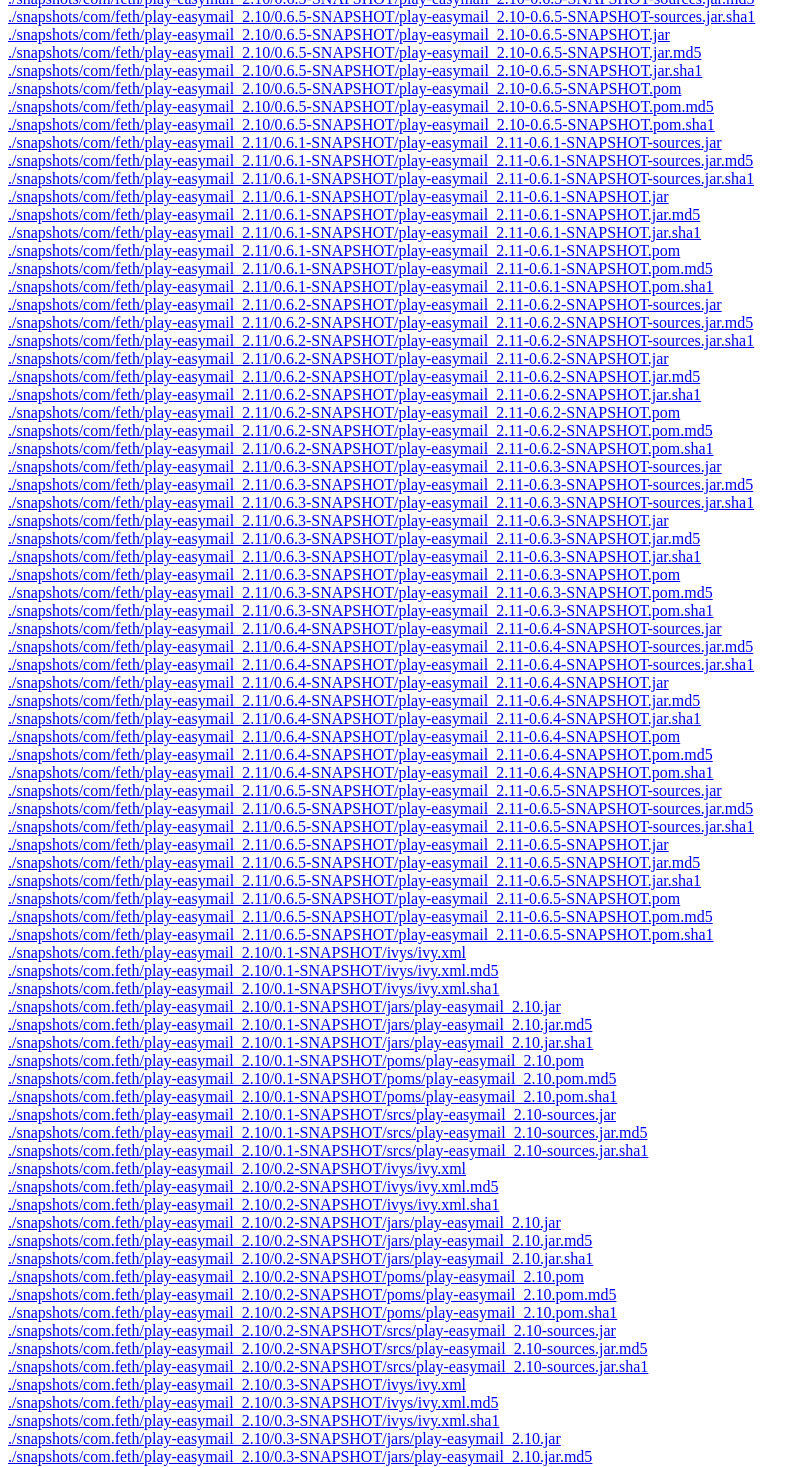
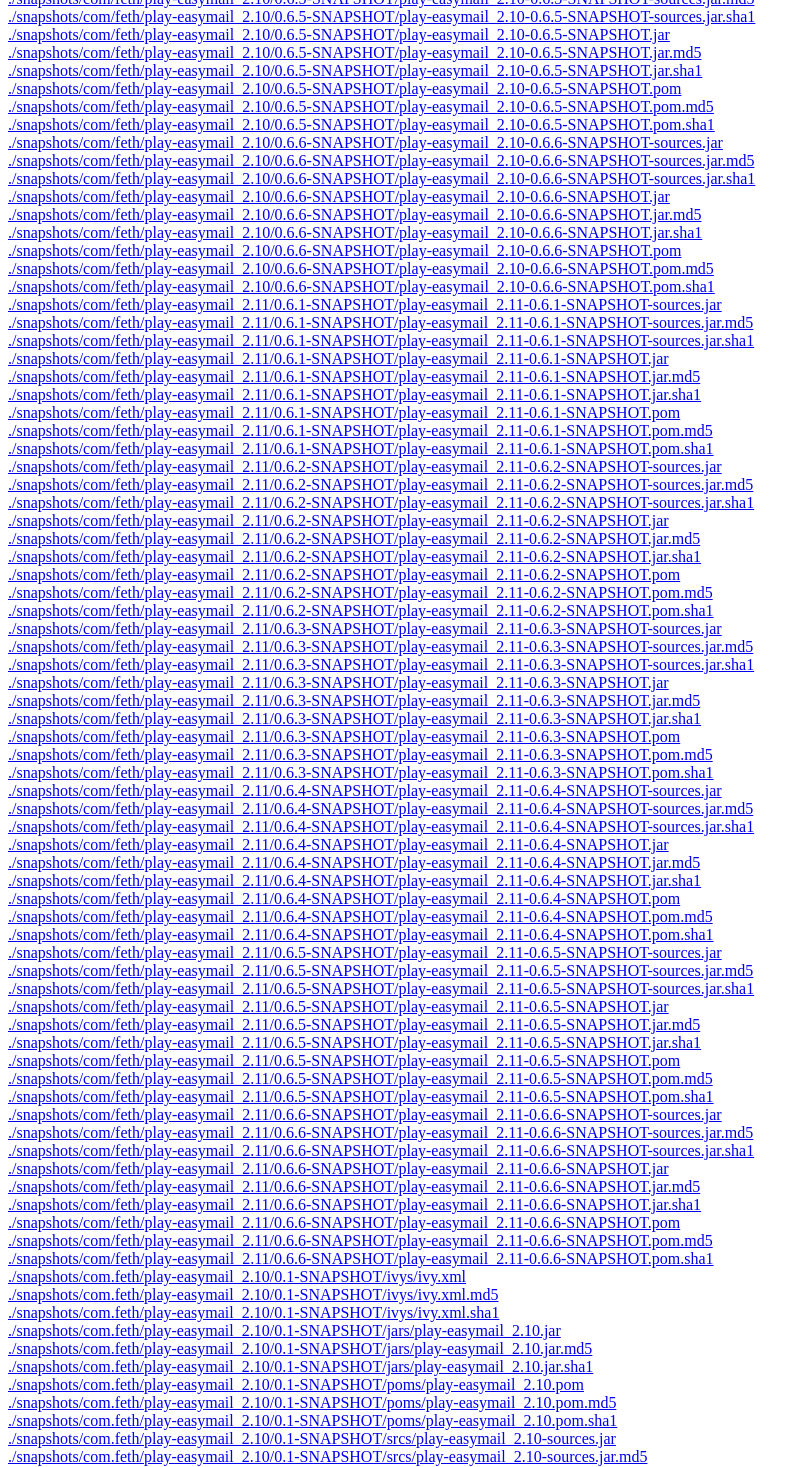
Before and after one commit to joscha/play-easymail, a plain HTML site: page repo/index.html in a window 1280 px wide. Shown: the part 1800-3267 px from the top of the page, without its empty margins (0-809 px from the left). Drawn offline with Linux system fonts and the light colour scheme.

Commit message:
0.6.6 binaries

```diff
--- a/repo/index.html
+++ b/repo/index.html
@@ -105,6 +105,15 @@
 <a href="./snapshots/com/feth/play-easymail_2.10/0.6.5-SNAPSHOT/play-easymail_2.10-0.6.5-SNAPSHOT.pom">./snapshots/com/feth/play-easymail_2.10/0.6.5-SNAPSHOT/play-easymail_2.10-0.6.5-SNAPSHOT.pom</a><br/>
 <a href="./snapshots/com/feth/play-easymail_2.10/0.6.5-SNAPSHOT/play-easymail_2.10-0.6.5-SNAPSHOT.pom.md5">./snapshots/com/feth/play-easymail_2.10/0.6.5-SNAPSHOT/play-easymail_2.10-0.6.5-SNAPSHOT.pom.md5</a><br/>
 <a href="./snapshots/com/feth/play-easymail_2.10/0.6.5-SNAPSHOT/play-easymail_2.10-0.6.5-SNAPSHOT.pom.sha1">./snapshots/com/feth/play-easymail_2.10/0.6.5-SNAPSHOT/play-easymail_2.10-0.6.5-SNAPSHOT.pom.sha1</a><br/>
+<a href="./snapshots/com/feth/play-easymail_2.10/0.6.6-SNAPSHOT/play-easymail_2.10-0.6.6-SNAPSHOT-sources.jar">./snapshots/com/feth/play-easymail_2.10/0.6.6-SNAPSHOT/play-easymail_2.10-0.6.6-SNAPSHOT-sources.jar</a><br/>
+<a href="./snapshots/com/feth/play-easymail_2.10/0.6.6-SNAPSHOT/play-easymail_2.10-0.6.6-SNAPSHOT-sources.jar.md5">./snapshots/com/feth/play-easymail_2.10/0.6.6-SNAPSHOT/play-easymail_2.10-0.6.6-SNAPSHOT-sources.jar.md5</a><br/>
+<a href="./snapshots/com/feth/play-easymail_2.10/0.6.6-SNAPSHOT/play-easymail_2.10-0.6.6-SNAPSHOT-sources.jar.sha1">./snapshots/com/feth/play-easymail_2.10/0.6.6-SNAPSHOT/play-easymail_2.10-0.6.6-SNAPSHOT-sources.jar.sha1</a><br/>
+<a href="./snapshots/com/feth/play-easymail_2.10/0.6.6-SNAPSHOT/play-easymail_2.10-0.6.6-SNAPSHOT.jar">./snapshots/com/feth/play-easymail_2.10/0.6.6-SNAPSHOT/play-easymail_2.10-0.6.6-SNAPSHOT.jar</a><br/>
+<a href="./snapshots/com/feth/play-easymail_2.10/0.6.6-SNAPSHOT/play-easymail_2.10-0.6.6-SNAPSHOT.jar.md5">./snapshots/com/feth/play-easymail_2.10/0.6.6-SNAPSHOT/play-easymail_2.10-0.6.6-SNAPSHOT.jar.md5</a><br/>
+<a href="./snapshots/com/feth/play-easymail_2.10/0.6.6-SNAPSHOT/play-easymail_2.10-0.6.6-SNAPSHOT.jar.sha1">./snapshots/com/feth/play-easymail_2.10/0.6.6-SNAPSHOT/play-easymail_2.10-0.6.6-SNAPSHOT.jar.sha1</a><br/>
+<a href="./snapshots/com/feth/play-easymail_2.10/0.6.6-SNAPSHOT/play-easymail_2.10-0.6.6-SNAPSHOT.pom">./snapshots/com/feth/play-easymail_2.10/0.6.6-SNAPSHOT/play-easymail_2.10-0.6.6-SNAPSHOT.pom</a><br/>
+<a href="./snapshots/com/feth/play-easymail_2.10/0.6.6-SNAPSHOT/play-easymail_2.10-0.6.6-SNAPSHOT.pom.md5">./snapshots/com/feth/play-easymail_2.10/0.6.6-SNAPSHOT/play-easymail_2.10-0.6.6-SNAPSHOT.pom.md5</a><br/>
+<a href="./snapshots/com/feth/play-easymail_2.10/0.6.6-SNAPSHOT/play-easymail_2.10-0.6.6-SNAPSHOT.pom.sha1">./snapshots/com/feth/play-easymail_2.10/0.6.6-SNAPSHOT/play-easymail_2.10-0.6.6-SNAPSHOT.pom.sha1</a><br/>
 <a href="./snapshots/com/feth/play-easymail_2.11/0.6.1-SNAPSHOT/play-easymail_2.11-0.6.1-SNAPSHOT-sources.jar">./snapshots/com/feth/play-easymail_2.11/0.6.1-SNAPSHOT/play-easymail_2.11-0.6.1-SNAPSHOT-sources.jar</a><br/>
 <a href="./snapshots/com/feth/play-easymail_2.11/0.6.1-SNAPSHOT/play-easymail_2.11-0.6.1-SNAPSHOT-sources.jar.md5">./snapshots/com/feth/play-easymail_2.11/0.6.1-SNAPSHOT/play-easymail_2.11-0.6.1-SNAPSHOT-sources.jar.md5</a><br/>
 <a href="./snapshots/com/feth/play-easymail_2.11/0.6.1-SNAPSHOT/play-easymail_2.11-0.6.1-SNAPSHOT-sources.jar.sha1">./snapshots/com/feth/play-easymail_2.11/0.6.1-SNAPSHOT/play-easymail_2.11-0.6.1-SNAPSHOT-sources.jar.sha1</a><br/>
@@ -150,6 +159,15 @@
 <a href="./snapshots/com/feth/play-easymail_2.11/0.6.5-SNAPSHOT/play-easymail_2.11-0.6.5-SNAPSHOT.pom">./snapshots/com/feth/play-easymail_2.11/0.6.5-SNAPSHOT/play-easymail_2.11-0.6.5-SNAPSHOT.pom</a><br/>
 <a href="./snapshots/com/feth/play-easymail_2.11/0.6.5-SNAPSHOT/play-easymail_2.11-0.6.5-SNAPSHOT.pom.md5">./snapshots/com/feth/play-easymail_2.11/0.6.5-SNAPSHOT/play-easymail_2.11-0.6.5-SNAPSHOT.pom.md5</a><br/>
 <a href="./snapshots/com/feth/play-easymail_2.11/0.6.5-SNAPSHOT/play-easymail_2.11-0.6.5-SNAPSHOT.pom.sha1">./snapshots/com/feth/play-easymail_2.11/0.6.5-SNAPSHOT/play-easymail_2.11-0.6.5-SNAPSHOT.pom.sha1</a><br/>
+<a href="./snapshots/com/feth/play-easymail_2.11/0.6.6-SNAPSHOT/play-easymail_2.11-0.6.6-SNAPSHOT-sources.jar">./snapshots/com/feth/play-easymail_2.11/0.6.6-SNAPSHOT/play-easymail_2.11-0.6.6-SNAPSHOT-sources.jar</a><br/>
+<a href="./snapshots/com/feth/play-easymail_2.11/0.6.6-SNAPSHOT/play-easymail_2.11-0.6.6-SNAPSHOT-sources.jar.md5">./snapshots/com/feth/play-easymail_2.11/0.6.6-SNAPSHOT/play-easymail_2.11-0.6.6-SNAPSHOT-sources.jar.md5</a><br/>
+<a href="./snapshots/com/feth/play-easymail_2.11/0.6.6-SNAPSHOT/play-easymail_2.11-0.6.6-SNAPSHOT-sources.jar.sha1">./snapshots/com/feth/play-easymail_2.11/0.6.6-SNAPSHOT/play-easymail_2.11-0.6.6-SNAPSHOT-sources.jar.sha1</a><br/>
+<a href="./snapshots/com/feth/play-easymail_2.11/0.6.6-SNAPSHOT/play-easymail_2.11-0.6.6-SNAPSHOT.jar">./snapshots/com/feth/play-easymail_2.11/0.6.6-SNAPSHOT/play-easymail_2.11-0.6.6-SNAPSHOT.jar</a><br/>
+<a href="./snapshots/com/feth/play-easymail_2.11/0.6.6-SNAPSHOT/play-easymail_2.11-0.6.6-SNAPSHOT.jar.md5">./snapshots/com/feth/play-easymail_2.11/0.6.6-SNAPSHOT/play-easymail_2.11-0.6.6-SNAPSHOT.jar.md5</a><br/>
+<a href="./snapshots/com/feth/play-easymail_2.11/0.6.6-SNAPSHOT/play-easymail_2.11-0.6.6-SNAPSHOT.jar.sha1">./snapshots/com/feth/play-easymail_2.11/0.6.6-SNAPSHOT/play-easymail_2.11-0.6.6-SNAPSHOT.jar.sha1</a><br/>
+<a href="./snapshots/com/feth/play-easymail_2.11/0.6.6-SNAPSHOT/play-easymail_2.11-0.6.6-SNAPSHOT.pom">./snapshots/com/feth/play-easymail_2.11/0.6.6-SNAPSHOT/play-easymail_2.11-0.6.6-SNAPSHOT.pom</a><br/>
+<a href="./snapshots/com/feth/play-easymail_2.11/0.6.6-SNAPSHOT/play-easymail_2.11-0.6.6-SNAPSHOT.pom.md5">./snapshots/com/feth/play-easymail_2.11/0.6.6-SNAPSHOT/play-easymail_2.11-0.6.6-SNAPSHOT.pom.md5</a><br/>
+<a href="./snapshots/com/feth/play-easymail_2.11/0.6.6-SNAPSHOT/play-easymail_2.11-0.6.6-SNAPSHOT.pom.sha1">./snapshots/com/feth/play-easymail_2.11/0.6.6-SNAPSHOT/play-easymail_2.11-0.6.6-SNAPSHOT.pom.sha1</a><br/>
 <a href="./snapshots/com.feth/play-easymail_2.10/0.1-SNAPSHOT/ivys/ivy.xml">./snapshots/com.feth/play-easymail_2.10/0.1-SNAPSHOT/ivys/ivy.xml</a><br/>
 <a href="./snapshots/com.feth/play-easymail_2.10/0.1-SNAPSHOT/ivys/ivy.xml.md5">./snapshots/com.feth/play-easymail_2.10/0.1-SNAPSHOT/ivys/ivy.xml.md5</a><br/>
 <a href="./snapshots/com.feth/play-easymail_2.10/0.1-SNAPSHOT/ivys/ivy.xml.sha1">./snapshots/com.feth/play-easymail_2.10/0.1-SNAPSHOT/ivys/ivy.xml.sha1</a><br/>
```
Also changed, not shown: 18 other files.
